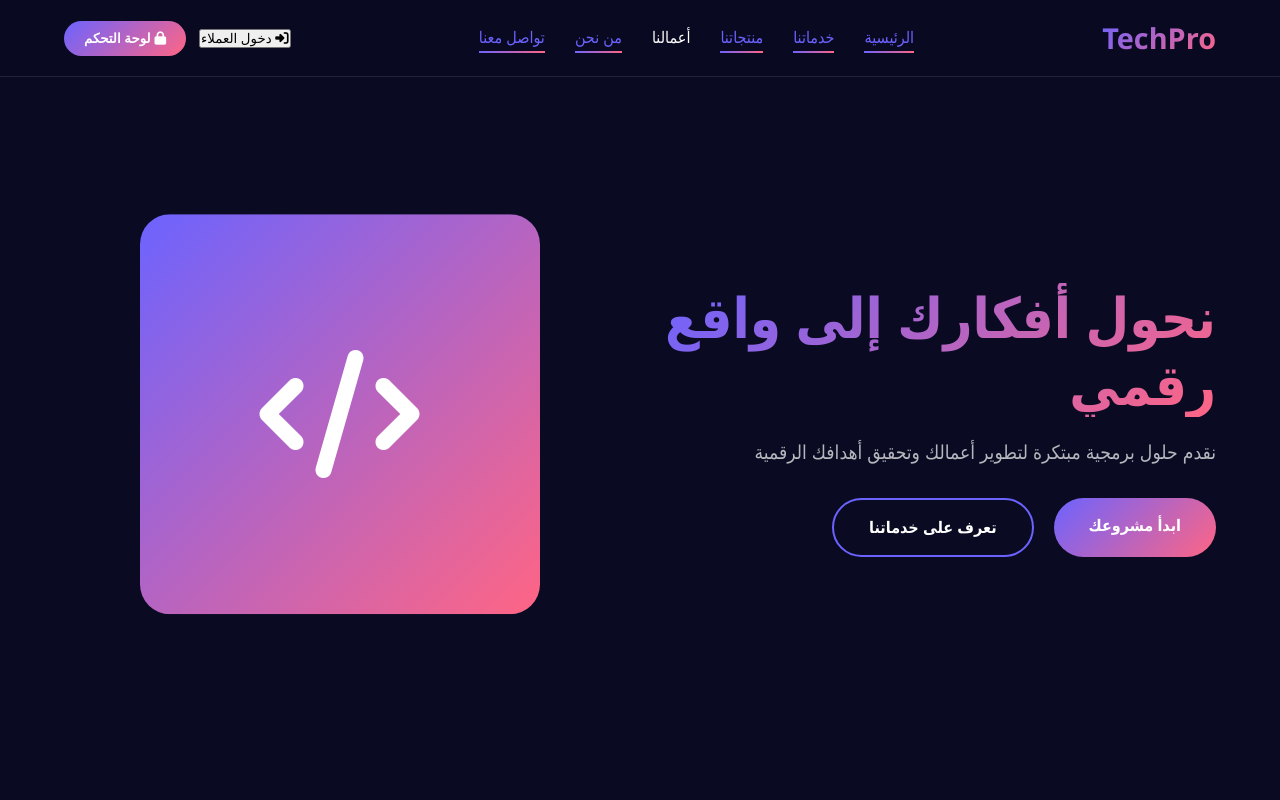
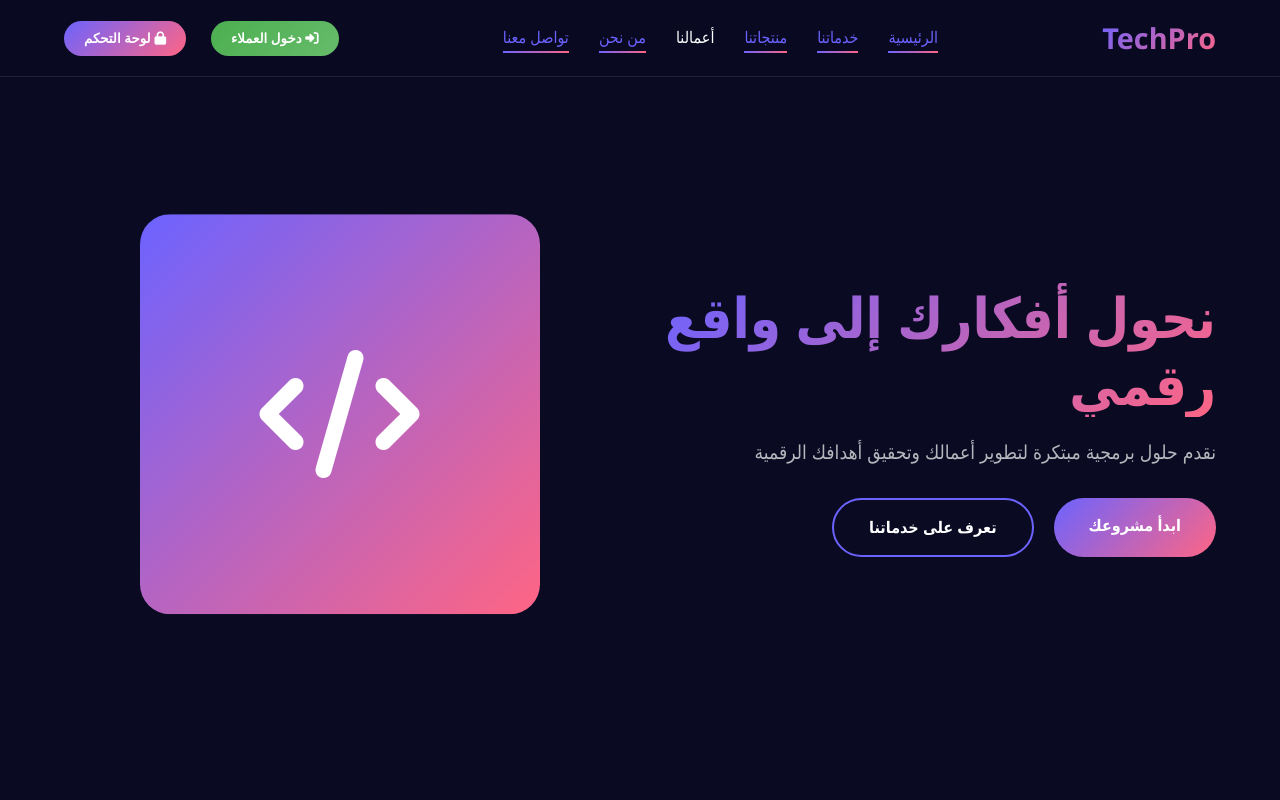
Before and after one commit to apdolona-cmd/shafra0, a plain HTML site: page index.html in a window 1280 px wide. Shown: the top 800 px of the page. Drawn offline with Linux system fonts and the light colour scheme.

Commit message:
Update style.css

```diff
--- a/style.css
+++ b/style.css
@@ -111,7 +111,24 @@ header {
 .nav-buttons {
     display: flex;
     align-items: center;
-    gap: 13px;
+    gap: 15px;
+}
+
+.login-btn {
+    background: linear-gradient(135deg, #4CAF50, #66BB6A);
+    color: white;
+    border: none;
+    padding: 10px 20px;
+    border-radius: 25px;
+    cursor: pointer;
+    font-weight: 600;
+    transition: transform 0.3s, box-shadow 0.3s;
+    margin-left: 10px;
+}
+
+.login-btn:hover {
+    transform: translateY(-2px);
+    box-shadow: 0 5px 20px rgba(76, 175, 80, 0.4);
 }
 
 .admin-btn {
@@ -905,6 +922,10 @@ header {
         display: none;
     }
 
+    .login-btn {
+        display: none;
+    }
+
     .hero-content h1 {
         font-size: 2.5rem;
     }
```
